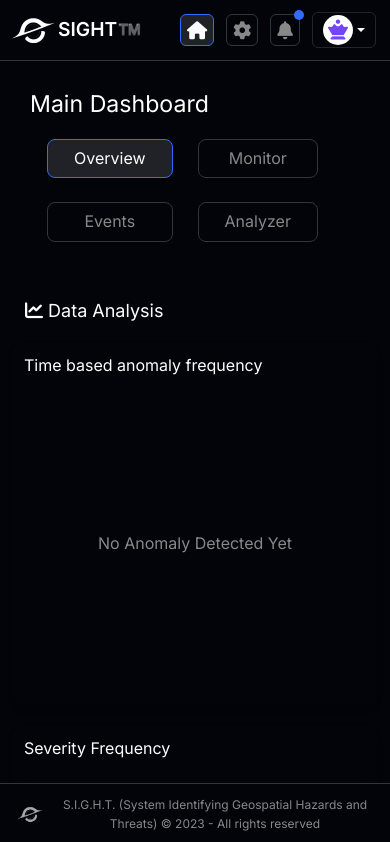
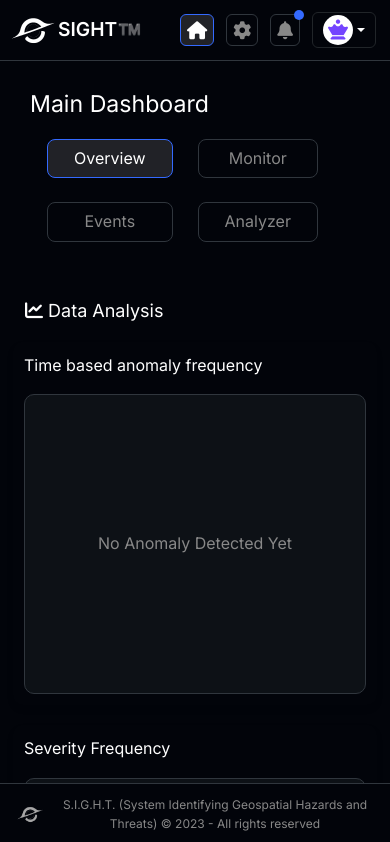
Before and after one commit to SIGHT-5A/SIGHT-Frontend, a React (Vite) app: page /home/overview in a window 390 px wide. Shown: the top 842 px of the page. Built offline with nearby package versions, Linux system fonts and the light colour scheme.

Commit message:
🎨 Changed css

```diff
--- a/src/components/Charts/chart.scss
+++ b/src/components/Charts/chart.scss
@@ -1,4 +1,4 @@
-.no-anomaly{
+.no-anomaly {
     width: 100%;
     height: 300px;
     display: flex;
@@ -7,7 +7,15 @@
     background: var(--bg-color);
     color: var(--grey);
     border-radius: 10px;
-    p{
+
+    p {
         margin: 0;
     }
 }
+
+@media (max-width: 500px) {
+    .no-anomaly {
+        background: var(--card-color);
+        border: 1px solid var(--border-color);
+    }
+}
```
